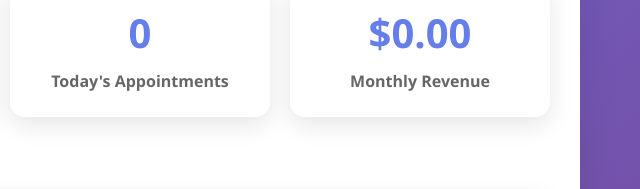
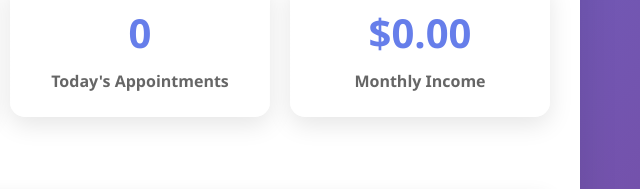
Before and after one commit to maggiithv/Colloborating-with-Partner, a plain HTML site: page index.html in a window 1280 px wide. Shown: the part 339-528 px from the top of the page, 640-1280 px from the left. Drawn offline with Linux system fonts and the light colour scheme.

Commit message:
Update index.html

```diff
--- a/index.html
+++ b/index.html
@@ -311,7 +311,7 @@
                 </div>
                 <div class="stat-card">
                     <div class="stat-number" id="monthlyRevenue">$0</div>
-                    <div class="stat-label">Monthly Revenue</div>
+                    <div class="stat-label">Monthly Income</div>
                 </div>
             </div>
 
```
